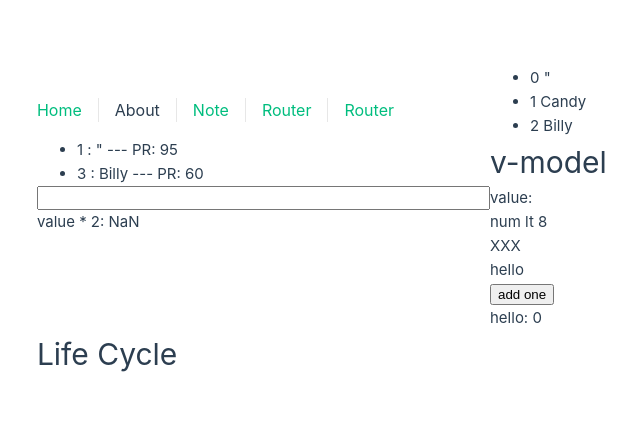
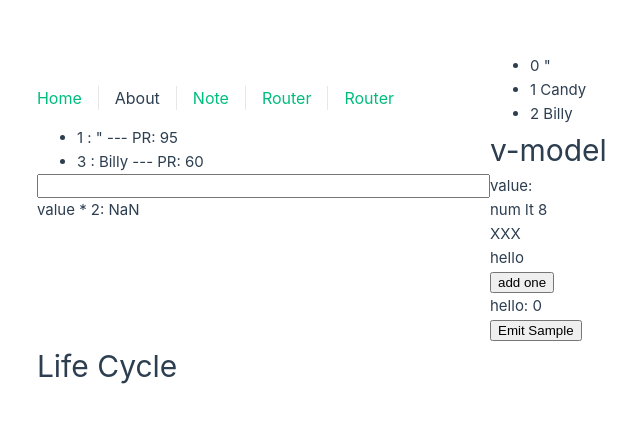
Before and after one commit to epic-c/vite-route-pinia-vitest-learn-project, a Vue app: page /about in a window 1280 px wide. Shown: the part 178-600 px from the top of the page, without its empty margins (150-790 px from the left). Built offline with nearby package versions, Linux system fonts and the light colour scheme.

Commit message:
update emit

```diff
--- a/src/App.vue
+++ b/src/App.vue
@@ -1,13 +1,10 @@
 <script setup lang="ts">
 import { RouterLink, RouterView } from "vue-router";
-import HelloWorld from "./components/HelloWorld.vue";
 </script>
 
 <template>
   <header>
     <div class="wrapper">
-      <!-- <HelloWorld msg="You did it!" /> -->
-
       <nav>
         <RouterLink to="/">Home</RouterLink>
         <RouterLink to="/about">About</RouterLink>
--- a/src/components/AddOne.vue
+++ b/src/components/AddOne.vue
@@ -21,6 +21,8 @@
     <!-- TODO data to template -->
     <div>hello: {{ num }}</div>
     <div>{{ numStart }}</div>
+
+    <button @click="emitSample()">Emit Sample</button>
   </div>
 </template>
 
@@ -40,6 +42,9 @@ export default {
     addOne(num: number) {
       return num + 1;
     },
+    emitSample() {
+      this.$emit("emit-sample", this.num);
+    },
   },
 };
 </script>
--- a/src/views/AboutView.vue
+++ b/src/views/AboutView.vue
@@ -19,7 +19,7 @@
   <input type="text" v-model="modelValue" />
   <div>value: {{ modelValue }}</div>
   <div>value * 2: {{ modelValueMul2 }}</div>
-  <AddOneVue :numStart="modelValue"></AddOneVue>
+  <AddOneVue @emit-sample="onSample" :numStart="modelValue"></AddOneVue>
   <LifeCycleVue></LifeCycleVue>
 </template>
 
@@ -61,6 +61,11 @@ export default {
       return parseInt(this.modelValue) * 2;
     },
   },
+  methods: {
+    onSample(num: number) {
+      console.log(num);
+    },
+  },
   components: {
     // TODO 區塊 components
     AddOneVue,
```
